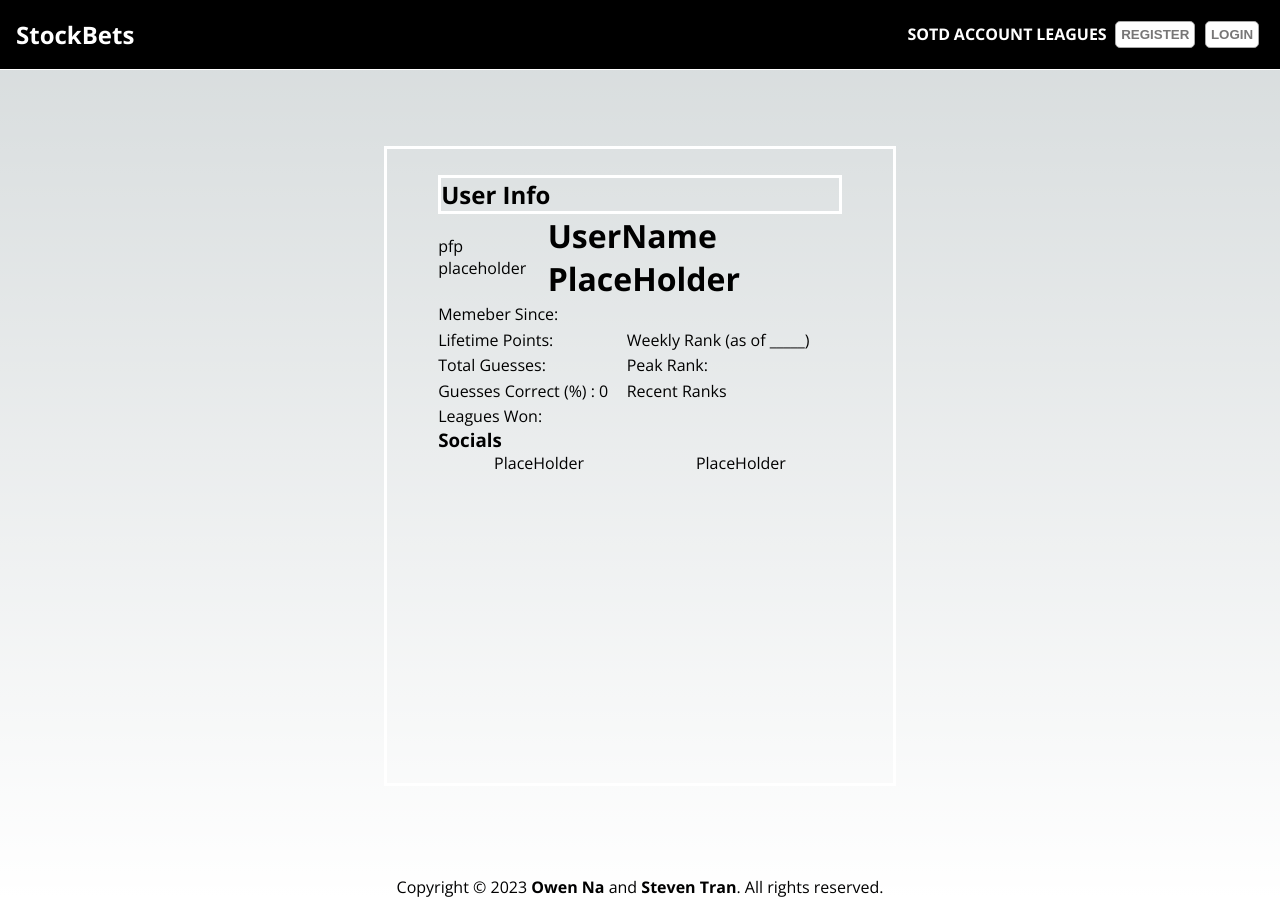
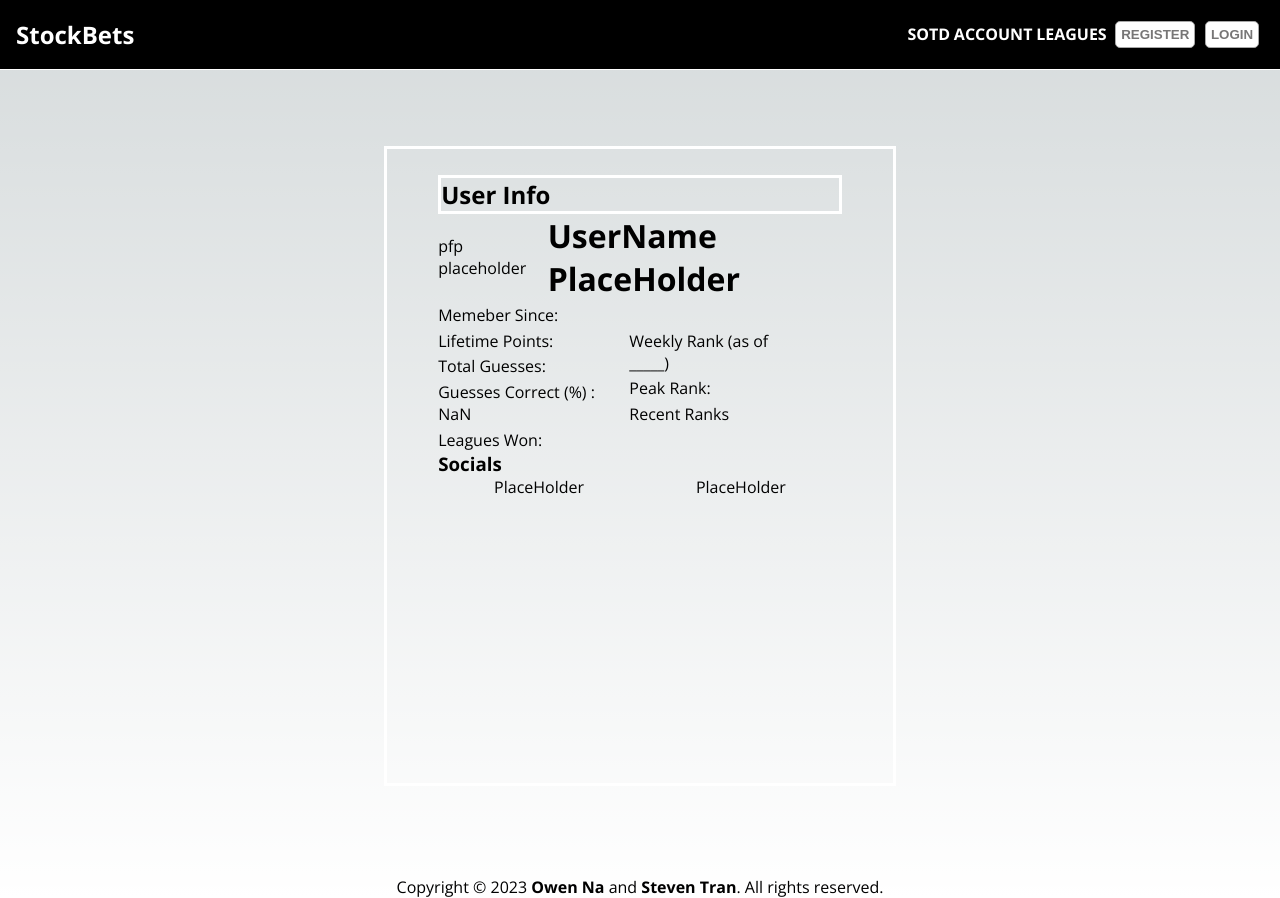
Before and after one commit to Tran-Steven/StockBets, a Next.js app: page /account in a window 1280 px wide. Built offline with nearby package versions, Linux system fonts and the light colour scheme.

Commit message:
Implemented CalcCorrect %

```diff
--- a/components/AccountPageContent/AccountContent.tsx
+++ b/components/AccountPageContent/AccountContent.tsx
@@ -1,12 +1,11 @@
 import style from "@styles/AccountContent.module.css"
-import { stringify } from "querystring";
 
 export interface AccountInfo {
   Username: string;
   MemberSince: string;
   LifetimePoints: number;
   TotalGuesses: number;
-  LifetimeGuesses: number;
+  CorrectGuesses: number;
   LeaguesWon: number;
   WeeklyRank: string;
   PeakRank: string;
@@ -14,10 +13,10 @@ export interface AccountInfo {
 }
 
 function calculateCorrect(TotalGuesses: number, CorrectGuesses: number) {
-    return CorrectGuesses / TotalGuesses * 100;
+    return (CorrectGuesses / TotalGuesses * 100).toFixed();
 }
 
-export default function AccountContent() {
+export default function AccountContent({TotalGuesses, CorrectGuesses}: AccountInfo) {
   return (
     <div className={style.parent}>
       <div className={style.mainContent}>
@@ -31,7 +30,7 @@ export default function AccountContent() {
             <li>Memeber Since:</li>
             <li>Lifetime Points:</li>
             <li>Total Guesses:</li>
-            <li>Guesses Correct (%) : 0</li>
+            <li>Guesses Correct (%) : {calculateCorrect(TotalGuesses, CorrectGuesses)}</li>
             <li>Leagues Won:</li>
           </ul>
           <ul className={style.specs}>
```
